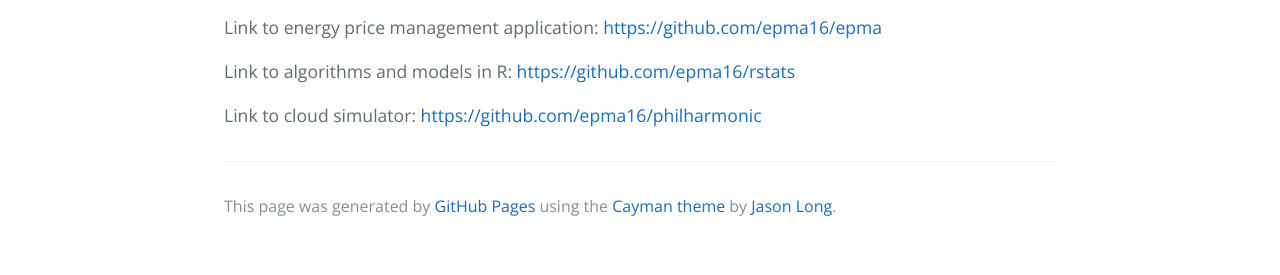
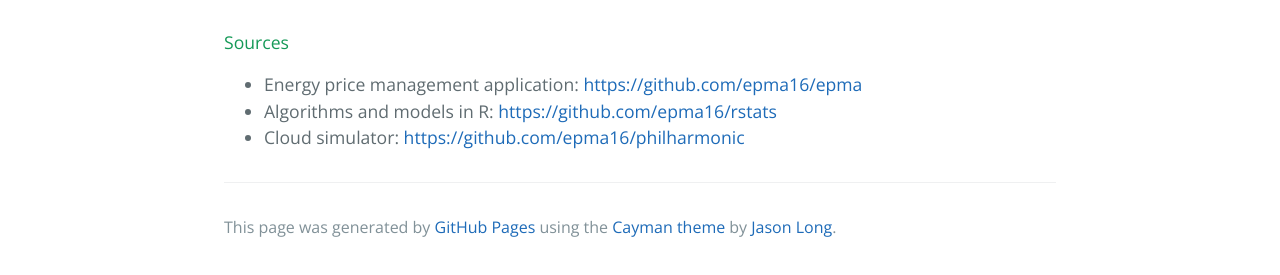
Before and after one commit to epma16/epma16.github.io, a plain HTML site: page index.html in a window 1280 px wide. Shown: the part 453-728 px from the top of the page. Drawn offline with nearby package versions, Linux system fonts and the light colour scheme.

Commit message:
Change appearance of index.html
List sources in an html list instead of paragraphs

```diff
--- a/index.html
+++ b/index.html
@@ -21,11 +21,18 @@
 
 <p>This is the homepage for the energy price management application developed for completion of the master's thesis "Cost aware resource management for distributed cloud data centers"</p>
 
-<p>Link to energy price management application: <a href="https://github.com/epma16/epma">https://github.com/epma16/epma</a></p>
+<h4>Sources</h4>
 
-<p>Link to algorithms and models in R: <a href="https://github.com/epma16/rstats">https://github.com/epma16/rstats</a></p>
+<ul>
 
-<p>Link to cloud simulator: <a href="https://github.com/epma16/philharmonic">https://github.com/epma16/philharmonic</a></p>
+<li>Energy price management application: <a href="https://github.com/epma16/epma">https://github.com/epma16/epma</a></li>
+
+<li>Algorithms and models in R: <a href="https://github.com/epma16/rstats">https://github.com/epma16/rstats</a></li>
+
+<li>Cloud simulator: <a href="https://github.com/epma16/philharmonic">https://github.com/epma16/philharmonic</a></li>
+
+</ul>
+
 
       <footer class="site-footer">
 
```
